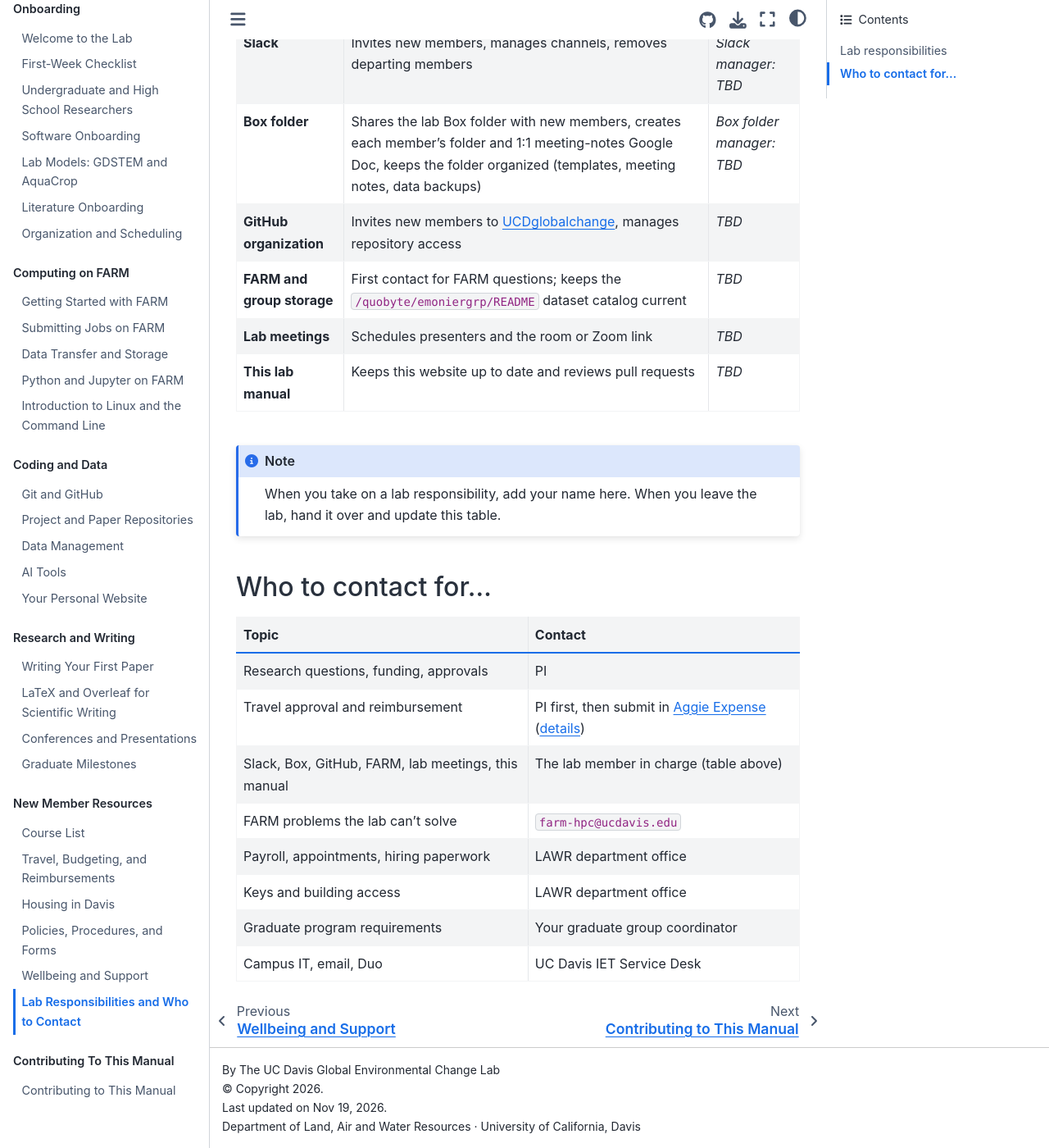
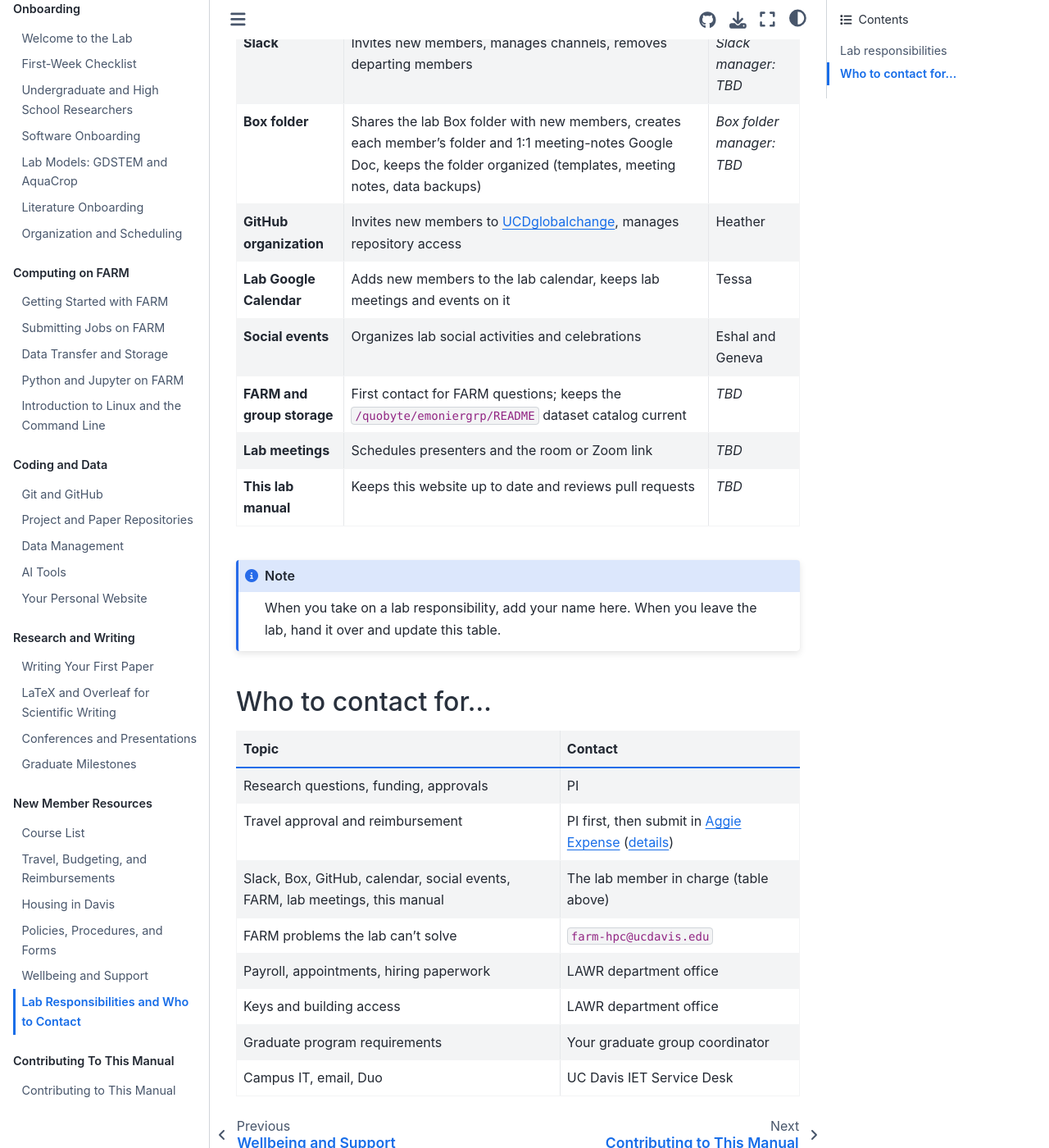
Before and after one commit to UCDglobalchange/ucdglobalchange.github.io, a Jupyter Book: the page built from docs/NewMemberResources/Who_to_contact_for.md, in a window 1280 px wide and 1400 px high, scrolled down 374 px. Shown: the whole window at 82% size. Built offline with Jupyter Book 1.0.4 settings and Sphinx 7.4.7 and the Sphinx Book theme 1.1.4, drawn with Linux system fonts in a browser that asks for light colours.

Commit message:
Add lab responsibilities: GitHub (Heather), calendar (Tessa), social (Eshal and Geneva)

```diff
--- a/docs/NewMemberResources/Who_to_contact_for.md
+++ b/docs/NewMemberResources/Who_to_contact_for.md
@@ -11,7 +11,9 @@ person to contact about that topic. Responsibilities rotate as people join and l
 |------|------------------|---------|
 | **Slack** | Invites new members, manages channels, removes departing members | *Slack manager: TBD* |
 | **Box folder** | Shares the lab Box folder with new members, creates each member's folder and 1:1 meeting-notes Google Doc, keeps the folder organized (templates, meeting notes, data backups) | *Box folder manager: TBD* |
-| **GitHub organization** | Invites new members to [UCDglobalchange](https://github.com/UCDglobalchange), manages repository access | *TBD* |
+| **GitHub organization** | Invites new members to [UCDglobalchange](https://github.com/UCDglobalchange), manages repository access | Heather |
+| **Lab Google Calendar** | Adds new members to the lab calendar, keeps lab meetings and events on it | Tessa |
+| **Social events** | Organizes lab social activities and celebrations | Eshal and Geneva |
 | **FARM and group storage** | First contact for FARM questions; keeps the `/quobyte/emoniergrp/README` dataset catalog current | *TBD* |
 | **Lab meetings** | Schedules presenters and the room or Zoom link | *TBD* |
 | **This lab manual** | Keeps this website up to date and reviews pull requests | *TBD* |
@@ -27,7 +29,7 @@ and update this table.
 |-------|---------|
 | Research questions, funding, approvals | PI |
 | Travel approval and reimbursement | PI first, then submit in [Aggie Expense](https://us2.concursolutions.com/home.asp) ([details](TravelAndReimbursements.md)) |
-| Slack, Box, GitHub, FARM, lab meetings, this manual | The lab member in charge (table above) |
+| Slack, Box, GitHub, calendar, social events, FARM, lab meetings, this manual | The lab member in charge (table above) |
 | FARM problems the lab can't solve | `farm-hpc@ucdavis.edu` |
 | Payroll, appointments, hiring paperwork | LAWR department office |
 | Keys and building access | LAWR department office |
```
Also changed, not shown: docs/Onboarding/FirstWeekChecklist.md (+2 -1 lines), docs/Onboarding/LabOnboarding.md (+2 -2 lines).
